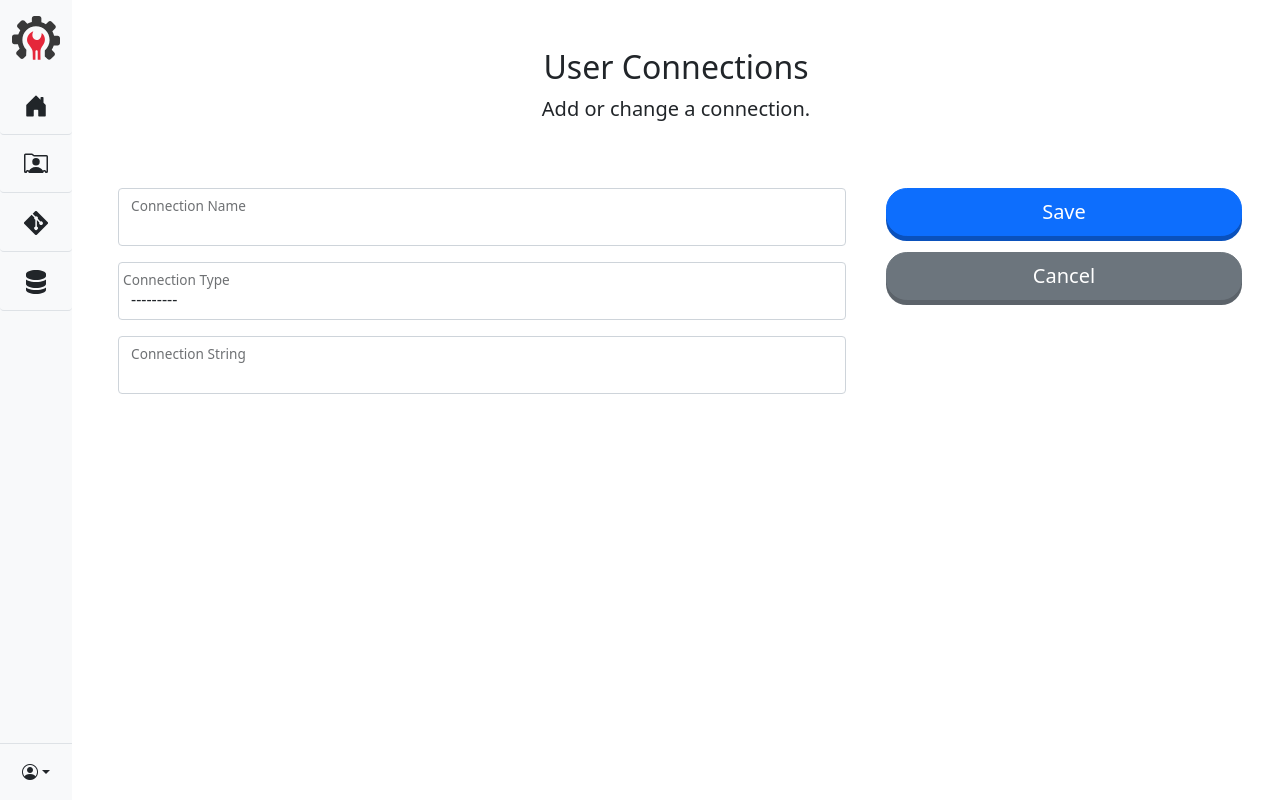
After one commit to sean-conkie/config-creator, a Django app: page /accounts/connection/ in a window 1280 px wide. The commit adds this page. Run offline with Django 4.2, Linux system fonts and the light colour scheme; data that the repository does not hold is empty.

Commit message:
add functions for managing connections

```diff
--- a/config_creator/accounts/forms.py
+++ b/config_creator/accounts/forms.py
@@ -1,3 +1,4 @@
+from database_interface_api.models import Connection
 from django import forms
 from django.contrib.auth import get_user_model
 from django.contrib.auth.forms import ReadOnlyPasswordHashField
@@ -96,3 +97,9 @@ class UserAdminChangeForm(forms.ModelForm):
         # This is done here, rather than on the field, because the
         # field does not have access to the initial value
         return self.initial["password"]
+
+
+class ConnectionForm(forms.ModelForm):
+    class Meta:
+        model = Connection
+        fields = ["id", "name", "connectionstring", "connectiontype"]
--- /dev/null
+++ b/config_creator/accounts/templates/account_base.html
@@ -0,0 +1,24 @@
+{% extends "base.html" %}
+
+
+{% block content %}
+  <style>
+    main {
+      display: flex;
+      flex-wrap: nowrap;
+      height: 100vh;
+      max-height: 100vh;
+      overflow-x: auto;
+      overflow-y: hidden;
+    }</style>
+  <main>
+    {% include "account_nav.html" %}
+      <div class="container">
+        {% block profile %}
+        {% endblock %}
+      </div>
+    </div>
+  </main>
+  <div class="container-fluid">
+  {% include "./footer.html" %}
+{% endblock %}
--- a/config_creator/accounts/templates/account_nav.html
+++ b/config_creator/accounts/templates/account_nav.html
@@ -24,7 +24,7 @@
         </a>
       </li>
       <li class="nav-item">
-        <a href="{% url 'account_connections' %}" class="nav-link py-3 border-bottom link-dark" aria-current="page" title="Your Connections" data-bs-toggle="tooltip" data-bs-placement="right">
+        <a href="{% url 'connections' %}" class="nav-link py-3 border-bottom link-dark" aria-current="page" title="Your Connections" data-bs-toggle="tooltip" data-bs-placement="right">
           <svg xmlns="http://www.w3.org/2000/svg" width="24" height="24" fill="currentColor" class="bi bi-server" viewBox="0 0 16 16">
             <path d="M1.333 2.667C1.333 1.194 4.318 0 8 0s6.667 1.194 6.667 2.667V4c0 1.473-2.985 2.667-6.667 2.667S1.333 5.473 1.333 4V2.667z"/>
             <path d="M1.333 6.334v3C1.333 10.805 4.318 12 8 12s6.667-1.194 6.667-2.667V6.334a6.51 6.51 0 0 1-1.458.79C11.81 7.684 9.967 8 8 8c-1.966 0-3.809-.317-5.208-.876a6.508 6.508 0 0 1-1.458-.79z"/>
--- /dev/null
+++ b/config_creator/accounts/templates/database_interface_api/connection_form.html
@@ -0,0 +1,58 @@
+{% extends "account_base.html" %}
+{% block title %}Connection{% endblock %}
+
+{% block profile %}
+<div class="py-5 text-center">
+  <h2>User Connections</h2>
+  <p class="lead">Add or change a connection.</p>
+</div>
+<form action="{% url 'connection-change' %}" method="POST">
+  {% csrf_token %}
+  <div class="row g-5">
+    <div class="col-md-7 col-lg-8">
+      <div class="row g-3">
+        <input hidden value="{{form.id.value}}" name="id" id="id_id">
+        <div class="col-12">
+          <div class="form-floating">
+            <input class="form-control" type="text" name="name" maxlength="250" required="" id="id_name"
+            {% if form.name.value == None %} value="" {% else %} value="{{form.name.value}} {% endif %}">
+            <label for="id_name">Connection Name</label>
+          </div>
+        </div>
+
+        <div class="form-floating">
+          <select class="form-control" name="connectiontype" required="" id="id_connectiontype">
+            <option value="">---------</option>
+            {% for type in types%}
+              <option value="{{type.id}}"
+              {% if form.connectiontype.value == type.id %} selected="" {% endif %}>{{type.description}}</option>
+            {% endfor %}
+          </select>
+          <label for="id_connectiontype">Connection Type</label>
+        </div>
+
+        <div class="col-12">
+          <div class="form-floating">
+            <input class="form-control" type="text" name="connectionstring" maxlength="250" id="id_connectionstring"
+            {% if form.connectionstring.value == None %} value="" {% else %} value="{{form.connectionstring.value}} {% endif %}">
+            <label for="id_connectionstring">Connection String</label>
+          </div>
+        </div>
+
+      </div>
+    </div>
+    <div class="col-md-5 col-lg-4">
+
+      <div class="col-12">
+        <div class="row g-3">
+          <button class="w-100 btn btn-lg btn-primary" type="submit">Save</button>
+        </div>
+        <div class="row g-3 py-3">
+          <a href="{% url 'connections' %}" class="w-100 btn btn-lg btn-secondary">Cancel</a>
+        </div>
+      </div>
+    </div>
+  </div>
+</form>
+
+{% endblock %}
--- a/config_creator/accounts/views.py
+++ b/config_creator/accounts/views.py
@@ -1,16 +1,18 @@
-from .forms import UserAdminChangeForm
+from .forms import UserAdminChangeForm, ConnectionForm
 from .models import User
-from database_interface_api.models import Connection
+from database_interface_api.models import Connection, ConnectionType
 from django.contrib.auth.decorators import login_required
-from django.shortcuts import render
-from django.views.generic.edit import FormView
+from django.http import HttpResponseRedirect
+from django.shortcuts import redirect, render
+from django.urls import reverse_lazy, resolve
+from django.views.generic.edit import CreateView, DeleteView, FormView, UpdateView
 
 
 class ProfileView(FormView):
 
     form_class = UserAdminChangeForm
     template_name = "account_profile.html"
-    success_url = "/accounts/profile/"
+    success_url = reverse_lazy("profile")
 
     def get_form(self):
         """
@@ -32,14 +34,57 @@ class ProfileView(FormView):
         return super().form_valid(form)
 
 
-class EditConnectionView(FormView):
-    def form_valid(self, form):
-        form.instance.connection = self.request.connection
-        form.save()
-        return super().form_valid(form)
+def editconnectionview(request, pk=None):
+    if request.method == "POST":
+        if request.POST["id"]:
+            connection = Connection.objects.get(id=request.POST["id"])
+        else:
+            connection = Connection()
+
+        connection.name = request.POST["name"]
+        connection.connectionstring = request.POST["connectionstring"]
+        connection.connectiontype = ConnectionType.objects.get(
+            id=request.POST["connectiontype"]
+        )
+        connection.user = request.user
+        connection.save()
+        return redirect(reverse_lazy("connections"))
+    else:
+        redirect_url = (
+            reverse_lazy("connection-update", kwargs={"pk": pk})
+            if pk
+            else reverse_lazy("connections-add")
+        )
+        return redirect(redirect_url)
+
+
+def connectionview(request, pk=None):
+
+    if pk:
+        connection = Connection.objects.select_related().get(id=pk)
+        form = ConnectionForm(instance=connection)
+    else:
+        form = ConnectionForm()
+
+    types = ConnectionType.objects.all()
+
+    return render(
+        request,
+        "database_interface_api/connection_form.html",
+        {"form": form, "types": types},
+    )
+
+
+class ConnectionDeleteView(DeleteView):
+    model = Connection
+    success_url = reverse_lazy("connections")
 
 
 @login_required
-def connectionview(request):
+def connectionsview(request):
     context = {"connections": Connection.objects.filter(user=request.user)}
-    return render(request, "account_connections.html", context)
+    return render(
+        request,
+        "account_connections.html",
+        context,
+    )
--- a/config_creator/config_creator/urls.py
+++ b/config_creator/config_creator/urls.py
@@ -1,18 +1,3 @@
-"""config_creator URL Configuration
-
-The `urlpatterns` list routes URLs to views. For more information please see:
-    https://docs.djangoproject.com/en/4.0/topics/http/urls/
-Examples:
-Function views
-    1. Add an import:  from my_app import views
-    2. Add a URL to urlpatterns:  path('', views.home, name='home')
-Class-based views
-    1. Add an import:  from other_app.views import Home
-    2. Add a URL to urlpatterns:  path('', Home.as_view(), name='home')
-Including another URLconf
-    1. Import the include() function: from django.urls import include, path
-    2. Add a URL to urlpatterns:  path('blog/', include('blog.urls'))
-"""
 from accounts import views as account_views
 from core import views as core_views
 from database_interface_api import views as api_views
@@ -33,8 +18,28 @@ urlpatterns = [
     path("accounts/profile/", account_views.ProfileView.as_view(), name="profile"),
     path(
         "accounts/connections/",
+        account_views.connectionsview,
+        name="connections",
+    ),
+    path(
+        "accounts/connection/change",
+        account_views.editconnectionview,
+        name="connection-change",
+    ),
+    path(
+        "accounts/connection/",
         account_views.connectionview,
-        name="account_connections",
+        name="connection-add",
+    ),
+    path(
+        "accounts/connection/<int:pk>/",
+        account_views.connectionview,
+        name="connection-update",
+    ),
+    path(
+        "accounts/connection/<int:pk>/delete/",
+        account_views.ConnectionDeleteView.as_view(),
+        name="connection-delete",
     ),
     re_path(
         r"api\/schema\/(?P<connection_id>\d+)\/?$",
--- a/config_creator/core/templates/base.html
+++ b/config_creator/core/templates/base.html
@@ -12,6 +12,57 @@
     <!-- <link rel="icon" href="" type="image/x-icon"> -->
   </head>
   <body>
+    <style>
+      main {
+        display: flex;
+        flex-wrap: nowrap;
+        height: 100vh;
+        max-height: 100vh;
+        overflow-x: auto;
+        overflow-y: hidden;
+      }
+
+      .btn{
+        border-radius: 1.3rem!important;
+      }
+
+      .btn:active{
+        box-shadow: none;
+        transform: translateY(5px);
+      }
+
+      .btn:focus {
+        outline: none;
+      }
+
+      .btn-primary {
+        box-shadow: 0 5px 0 #0a51bc;
+      }
+
+      .btn-primary:focus {
+        box-shadow: 0 5px 0 #0a51bc!important;
+        background-color: #0d6efd!important;
+      }
+
+      .btn-secondary {
+        box-shadow: 0 5px 0 #5c636a;
+      }
+
+      .btn-secondary:focus {
+        box-shadow: 0 5px 0 #5c636a!important;
+        background-color: #6c757d!important;
+      }
+
+      .btn-danger {
+        box-shadow: 0 5px 0 #bb2d3b;
+      }
+
+      .btn-danger:focus {
+        box-shadow: 0 5px 0 #bb2d3b!important;
+        background-color: #dc3545!important;
+      }
+
+      </style>
     {% block content %}
     {% endblock %}
     <script src="https://cdn.jsdelivr.net/npm/bootstrap@5.0.2/dist/js/bootstrap.bundle.min.js" integrity="sha384-MrcW6ZMFYlzcLA8Nl+NtUVF0sA7MsXsP1UyJoMp4YLEuNSfAP+JcXn/tWtIaxVXM" crossorigin="anonymous"></script>
--- a/config_creator/database_interface_api/models.py
+++ b/config_creator/database_interface_api/models.py
@@ -1,5 +1,6 @@
 from django.db import models
 from django.conf import settings
+from django.urls import reverse
 
 User = settings.AUTH_USER_MODEL
 
@@ -21,6 +22,10 @@ class Connection(models.Model):
         blank=False, unique=False, max_length=250, verbose_name="Connection String"
     )
     name = models.CharField(blank=False, unique=False, max_length=250)
+    secret_key = models.CharField(blank=True, unique=True, null=True, max_length=250)
 
     def __str__(self) -> str:
         return self.name
+
+    def get_absolute_url(self):
+        return reverse("connection-detail", kwargs={"pk": self.pk})
```
Also changed, not shown: config_creator/accounts/models.py (+9 -0 lines), config_creator/accounts/templates/account_connections.html (+9 -24 lines), config_creator/accounts/templates/database_interface_api/connection_confirm_delete.html (added, +22 -0 lines), config_creator/core/templates/index.html (+2 -12 lines), config_creator/accounts/migrations/0007_gitrepository.py (added), config_creator/core/migrations/0013_alter_delta_upper_bound_alter_jobtask_properties.py (added), config_creator/database_interface_api/migrations/0006_connection_secret_key.py (added).
